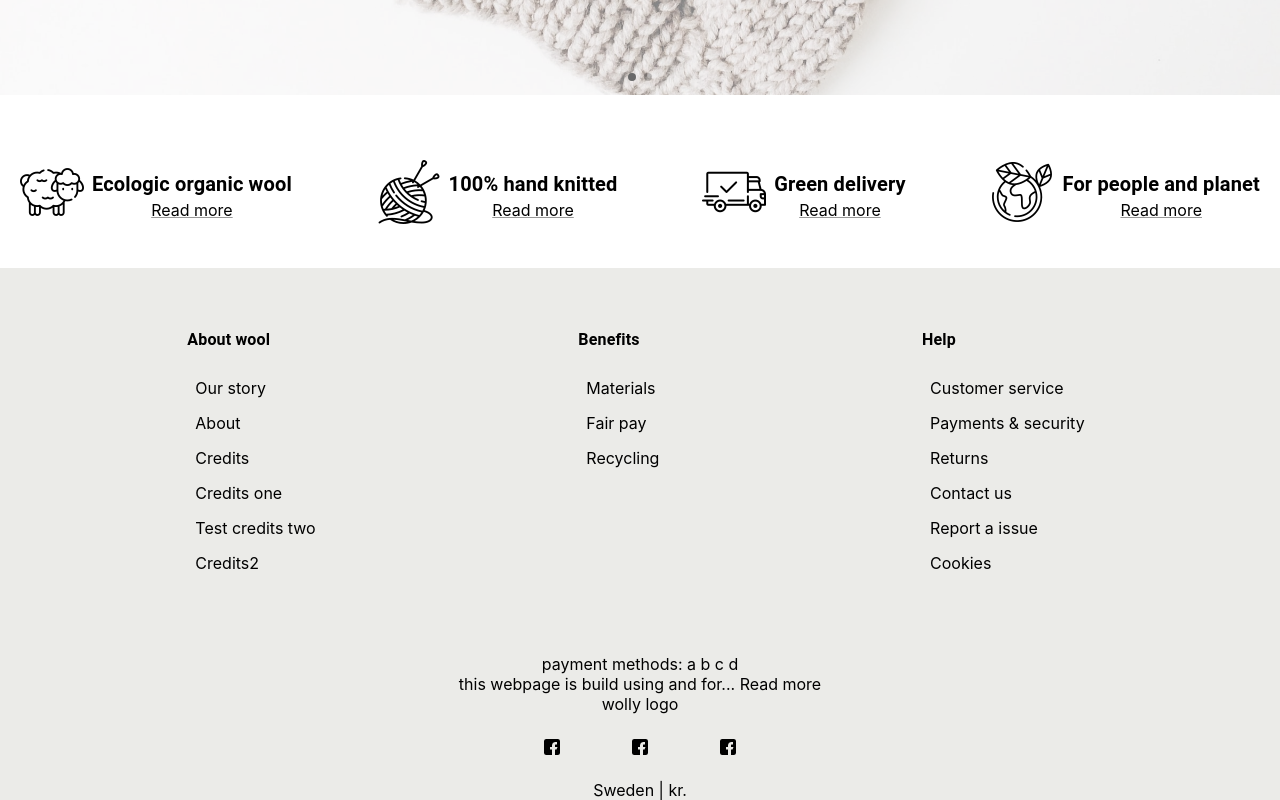
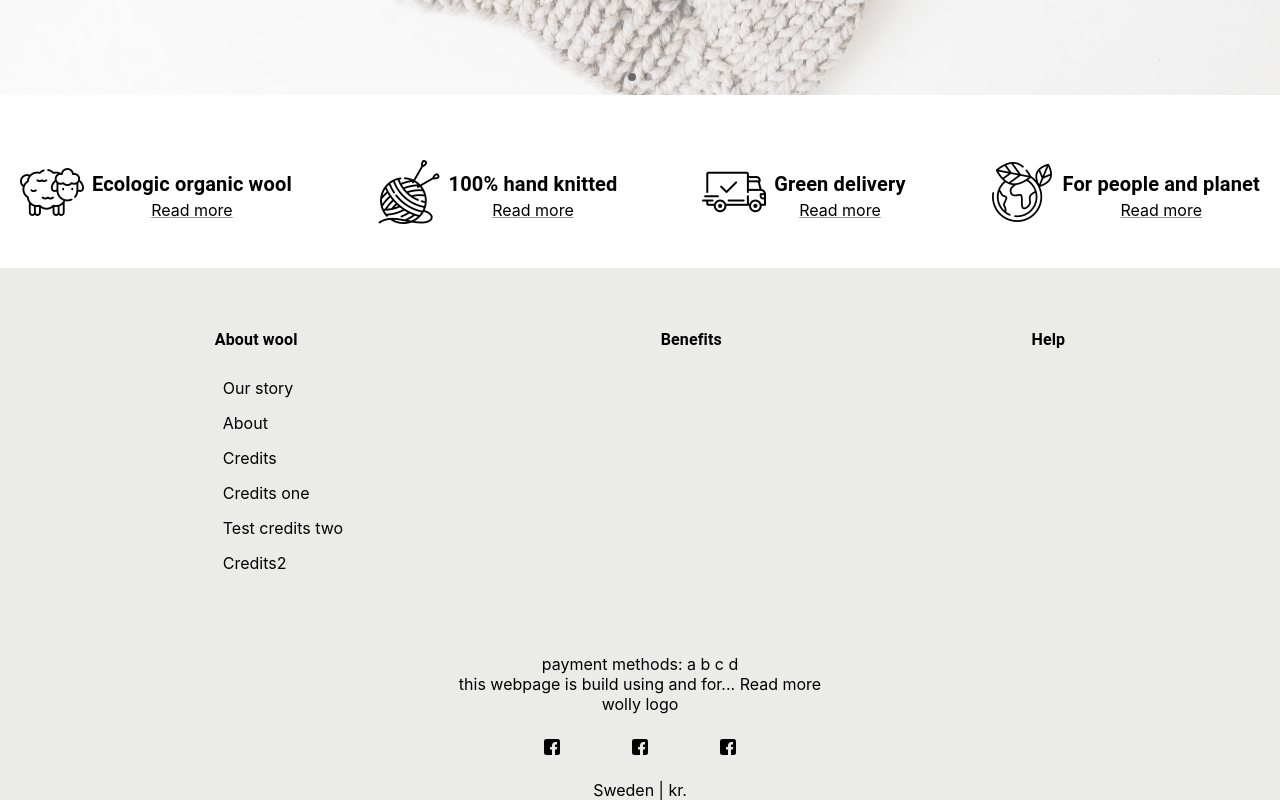
Before and after one commit to GoranAviani/react_web, a React (Create React App) app: page / in a window 1280 px wide. Shown: the part 625-1425 px from the top of the page. Built offline with nearby package versions, Linux system fonts and the light colour scheme.

Commit message:
footer changes

```diff
--- a/src/components/Footer/Footer.js
+++ b/src/components/Footer/Footer.js
@@ -80,7 +80,7 @@ const Footer = () => {
                             </Typography>
                         }
                     </div>
-                    {((isMobile && showAboutWoolMobileHeader) || (!isMobile && showAboutWoolMobileHeader)) &&
+                    {((isMobile && showBenefitsMobileHeader) || (!isMobile && showBenefitsMobileHeader)) &&
                         <Links linksArray={yourBenefitsFooterLinks}/>}
                 </div>
                 <div>
@@ -108,7 +108,7 @@ const Footer = () => {
                             </Typography>
                         }
                     </div>
-                    {((isMobile && showAboutWoolMobileHeader) || (!isMobile && showAboutWoolMobileHeader)) &&
+                    {((isMobile && showHelpMobileHeader) || (!isMobile && showHelpMobileHeader)) &&
                         <Links linksArray={helpFooterLinks}/>}
 
 
```
